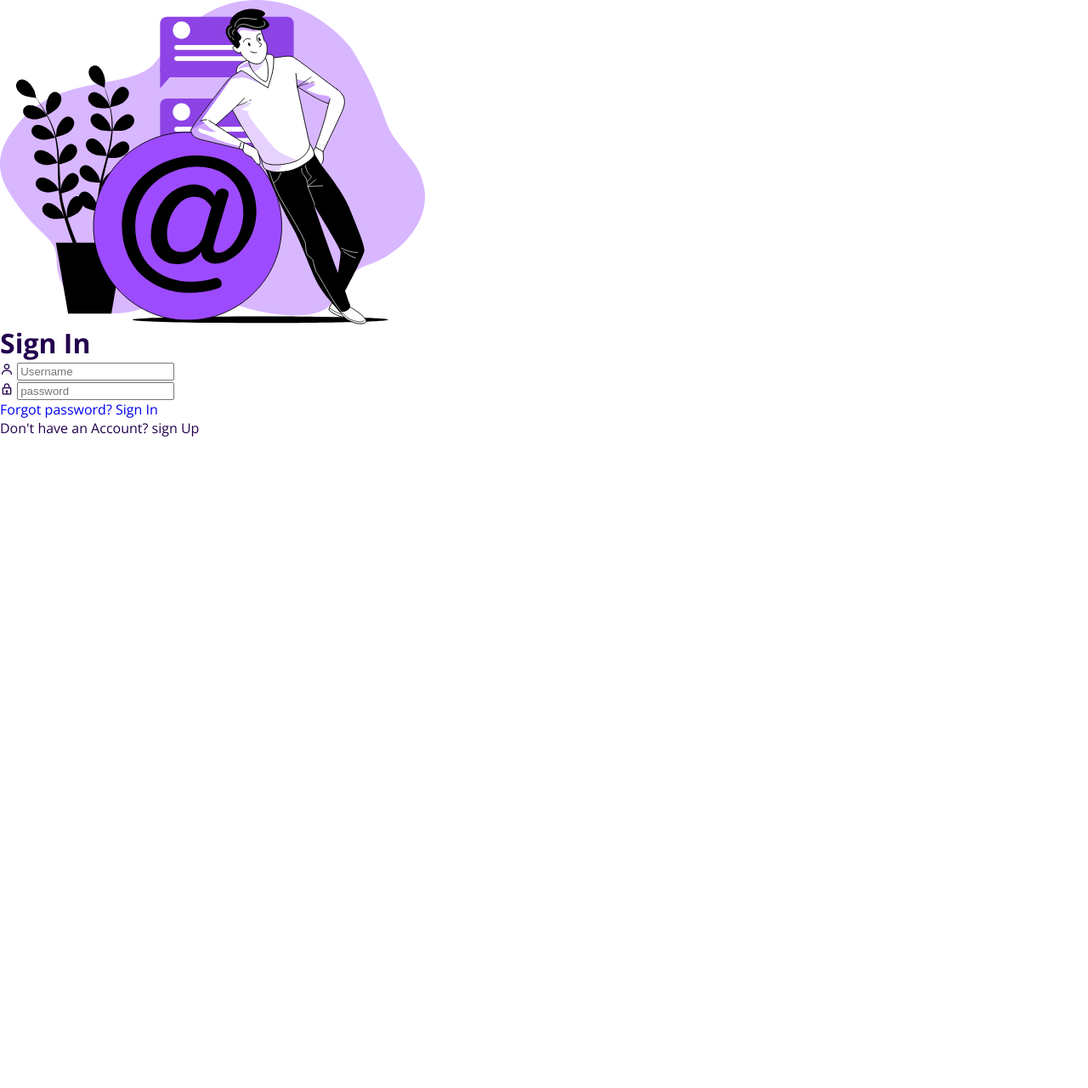
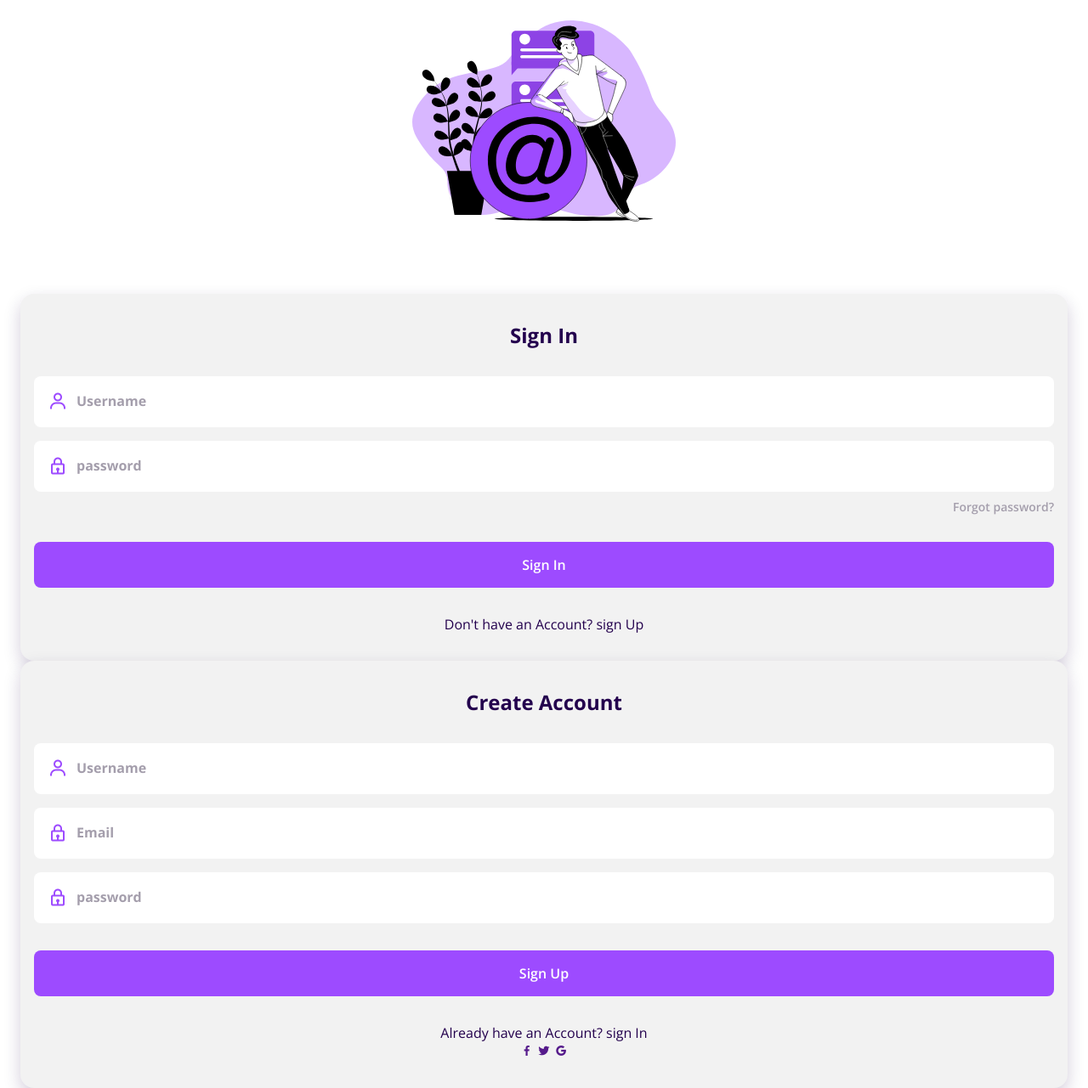
Before and after one commit to muharromi42/responsive-login-page, a plain HTML site: page index.html in a window 1280 px wide. Shown: the whole page at 85% size. Before the commit the page ends 800 px from the top, so only its background shows below. Drawn offline with nearby package versions, Linux system fonts and the light colour scheme.

Commit message:
menambahkan form dan css

```diff
--- a/assets/css/style.css
+++ b/assets/css/style.css
@@ -51,3 +51,96 @@ img {
   height: auto;
   display: block;
 }
+
+
+/* login */
+.login{
+  display: grid;
+  grid-template-columns: 100%;
+  height: 100vh;
+  margin-left: 1.5rem;
+  margin-right: 1.5rem;
+}
+
+.login__content{
+  display: grid;
+}
+
+.login__img{
+  justify-self: center;
+}
+
+.login__img img{
+  width: 310px;
+  margin-top: 1.5rem;
+}
+
+.login__forms{
+  position: relative;
+  height: 368px;
+}
+
+.login__register, .login__create{
+  width: 100%;
+  background-color: var(--first-color-lighten);
+  padding: 2rem 1rem;
+  border-radius: 1rem;
+  text-align: center;
+  box-shadow: 0 8px 20px rgba(35,0,77,.2);
+}
+
+.login__tittle{
+  font-size: var(--h1-font-size);
+  margin-bottom: 2rem;
+}
+
+.login__box{
+  display: grid;
+  grid-template-columns: max-content 1fr;
+  column-gap: .5rem;
+  padding: 1.125rem 1rem;
+  background-color: #fff;
+  margin-top: 1rem;
+  border-radius: .5rem;
+}
+
+.login__icon{
+  font-size: 1.5rem;
+  color: var(--first-color);
+}
+
+.login__input{
+  border: none;
+  outline: none;
+  font-size: var(--normal-font-size);
+  font-weight: 700;
+  color: var(--first-color-dark);
+}
+
+.login__input::placeholder{
+  font-size: var(--normal-font-size);
+  font-family: var(--body-font);
+  color: var(--first-color-light);
+}
+
+.login__forgot{
+  display: block;
+  width: max-content;
+  margin-left: auto;
+  margin-top: .5rem;
+  font-size: var(--small-font-size);
+  font-weight: 600;
+  color: var(--first-color-light);
+}
+
+.login__button{
+  display: block;
+  padding: 1rem;
+  margin: 2rem 0;
+  background-color: var(--first-color);
+  color: #fff;
+  font-weight: 600;
+  text-align: center;
+  border-radius: .5rem;
+  transition: .3s;
+}
--- a/index.html
+++ b/index.html
@@ -39,6 +39,36 @@
               <span class="login__signin" id="sign-up">sign Up</span>
             </div>
           </form>
+
+          <form action="" class="login__create" id="login-up">
+            <h1 class="login__tittle">Create Account</h1>
+            <div class="login__box">
+              <i class="bx bx-user login__icon"></i>
+              <input type="text" placeholder="Username" class="login__input" />
+            </div>
+            <div class="login__box">
+              <i class="bx bx-lock login__icon"></i>
+              <input type="text" placeholder="Email" class="login__input" />
+            </div>
+
+            <div class="login__box">
+              <i class="bx bx-lock login__icon"></i>
+              <input type="password" placeholder="password" class="login__input" />
+            </div>
+
+            <a href="#" class="login__button">Sign Up</a>
+
+            <div>
+              <span class="login__account">Already have an Account?</span>
+              <span class="login__signup" id="sign-in">sign In</span>
+            </div>
+
+            <div class="login__social">
+              <a href="" class="login__social-icon"><i class='bx bxl-facebook'></i></a>
+              <a href="" class="login__social-icon"><i class='bx bxl-twitter'></i></a>
+              <a href="" class="login__social-icon"><i class='bx bxl-google'></i></a>
+            </div>
+          </form>
         </div>
       </div>
     </div>
```
